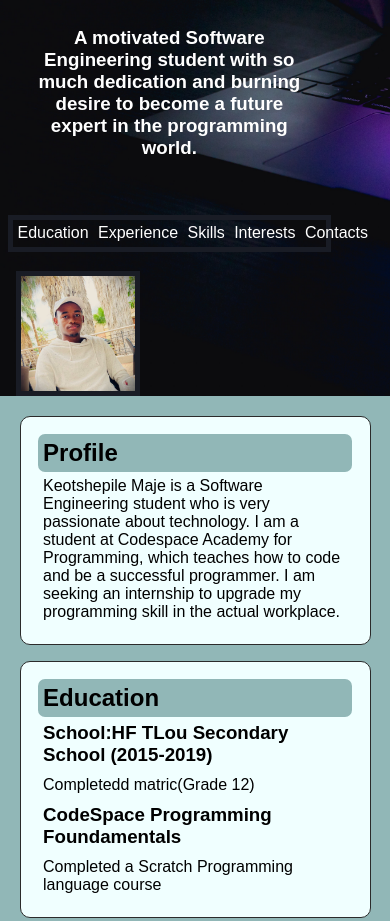
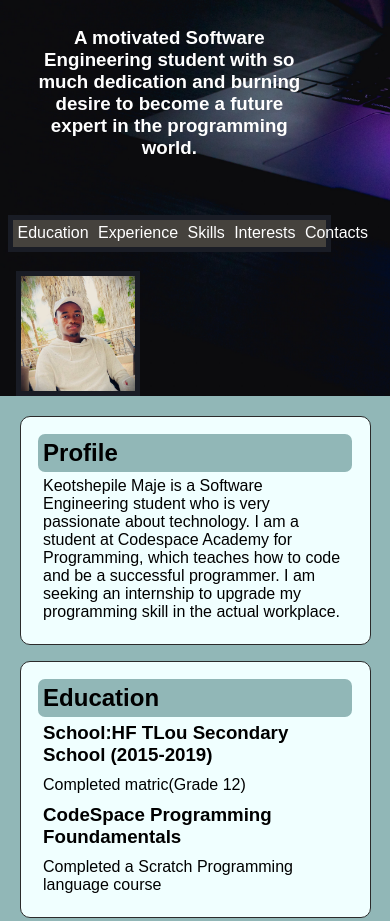
Before and after one commit to KeotshepileMaje/KEOMAJ871_BCL2302_Benjamin_KeotshepileMaje_ITW9, a plain HTML site: page index.html in a window 390 px wide. Shown: the part 179-1100 px from the top of the page. Drawn offline with Linux system fonts and the light colour scheme.

Commit message:
Media Query

```diff
--- a/index.html
+++ b/index.html
@@ -47,7 +47,7 @@
             <div class="main-boxes" id="education">
                 <h2>Education</h2>
                     <h3>School:HF TLou Secondary School (2015-2019)</h3>
-                        <p>Completedd matric(Grade 12) </p>
+                        <p>Completed matric(Grade 12) </p>
                     <h3>CodeSpace Programming Foundamentals</h3>
                     <p>Completed a Scratch Programming language course </p>
             </div>
--- a/src/CSS/stylesheet.css
+++ b/src/CSS/stylesheet.css
@@ -247,6 +247,9 @@ input, label, textarea, select {
 
     }
     nav{
+        background-color: rgb(69, 66, 61);
+        display:flex;
+        flex-direction: column;
         /* display: grid;
         grid-template-rows: 1fr 1fr 1fr;
         grid-template-columns: 1fr 1fr ; */
@@ -259,3 +262,4 @@ input, label, textarea, select {
         display: flex;
         flex-direction: column;
     }
+}
```
